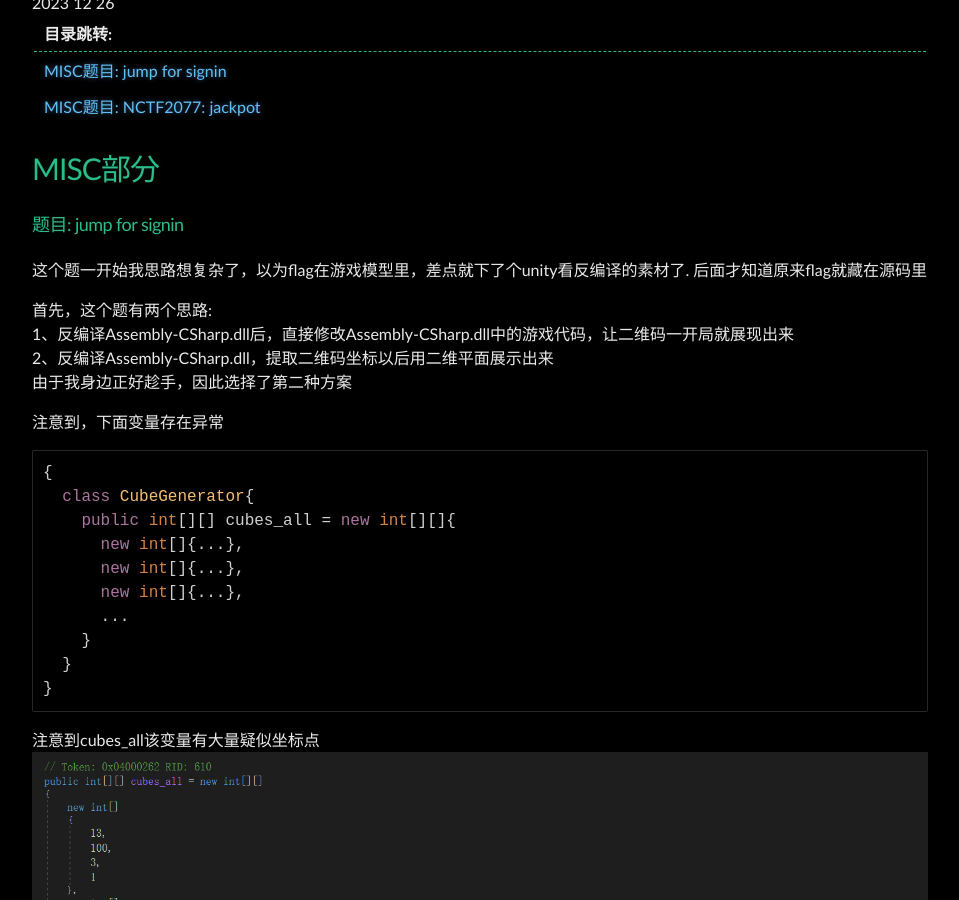
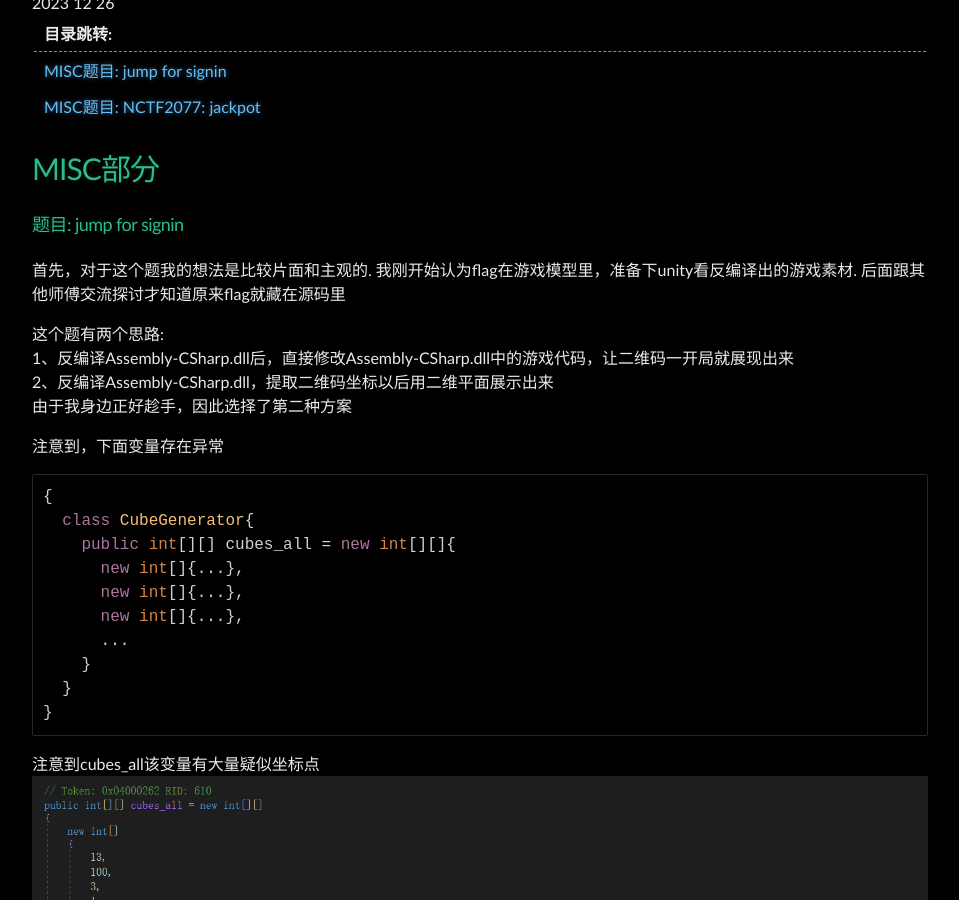
Before and after one commit to Leeyangee/leeyangee.github.io, a Jekyll site: the page built from _posts/2023-12-26-NCTF 2023 个人部分题解.md, in a window 1280 px wide and 900 px high, scrolled down 539 px. Shown: the whole window, without its empty margins (160-1119 px from the left). Built offline with Jekyll 4.4.1, drawn with Linux system fonts in a browser that asks for light colours.

Commit message:
Update 2023-12-26-NCTF 2023 个人部分题解.md

```diff
--- a/_posts/2023-12-26-NCTF 2023 个人部分题解.md
+++ b/_posts/2023-12-26-NCTF 2023 个人部分题解.md
@@ -13,9 +13,9 @@ published: true
 
 ### [](#header-31)题目: jump for signin
 
-这个题一开始我思路想复杂了，以为flag在游戏模型里，差点就下了个unity看反编译的素材了. 后面才知道原来flag就藏在源码里
+首先，对于这个题我的想法是比较片面和主观的. 我刚开始认为flag在游戏模型里，准备下unity看反编译出的游戏素材. 后面跟其他师傅交流探讨才知道原来flag就藏在源码里
 
-首先，这个题有两个思路:
+这个题有两个思路:
 1、反编译Assembly-CSharp.dll后，直接修改Assembly-CSharp.dll中的游戏代码，让二维码一开局就展现出来
 2、反编译Assembly-CSharp.dll，提取二维码坐标以后用二维平面展示出来
 由于我身边正好趁手，因此选择了第二种方案
```
